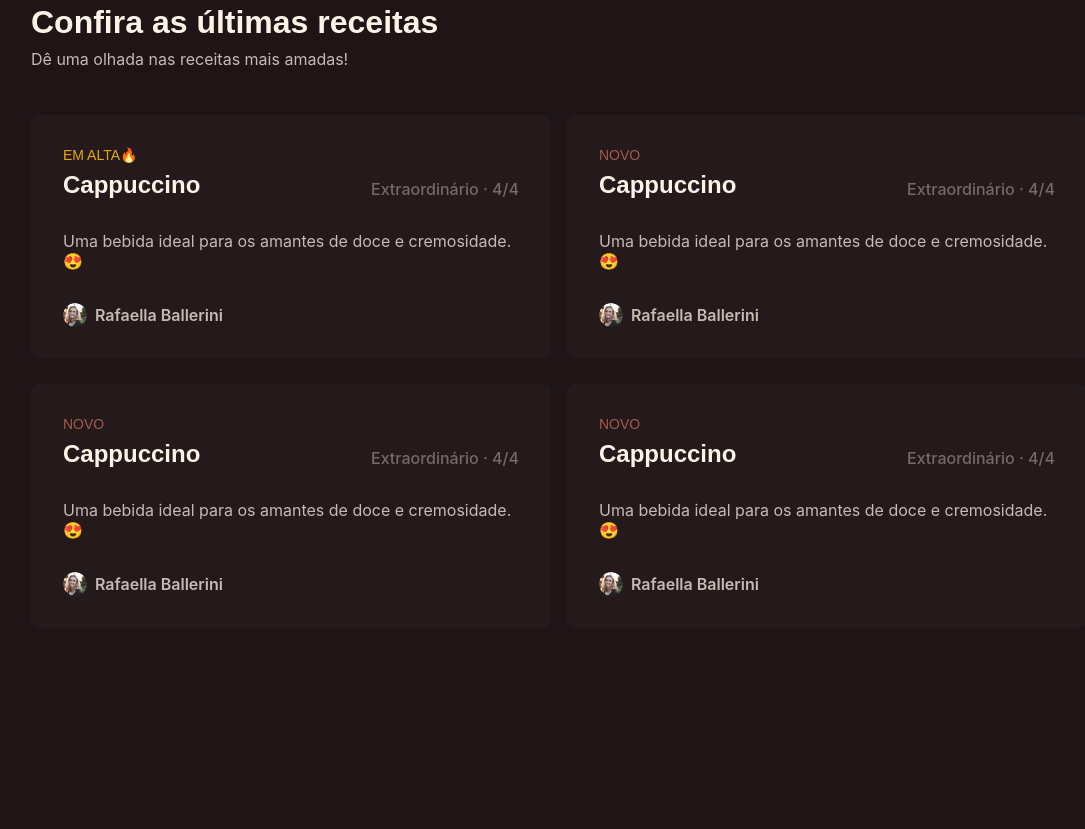
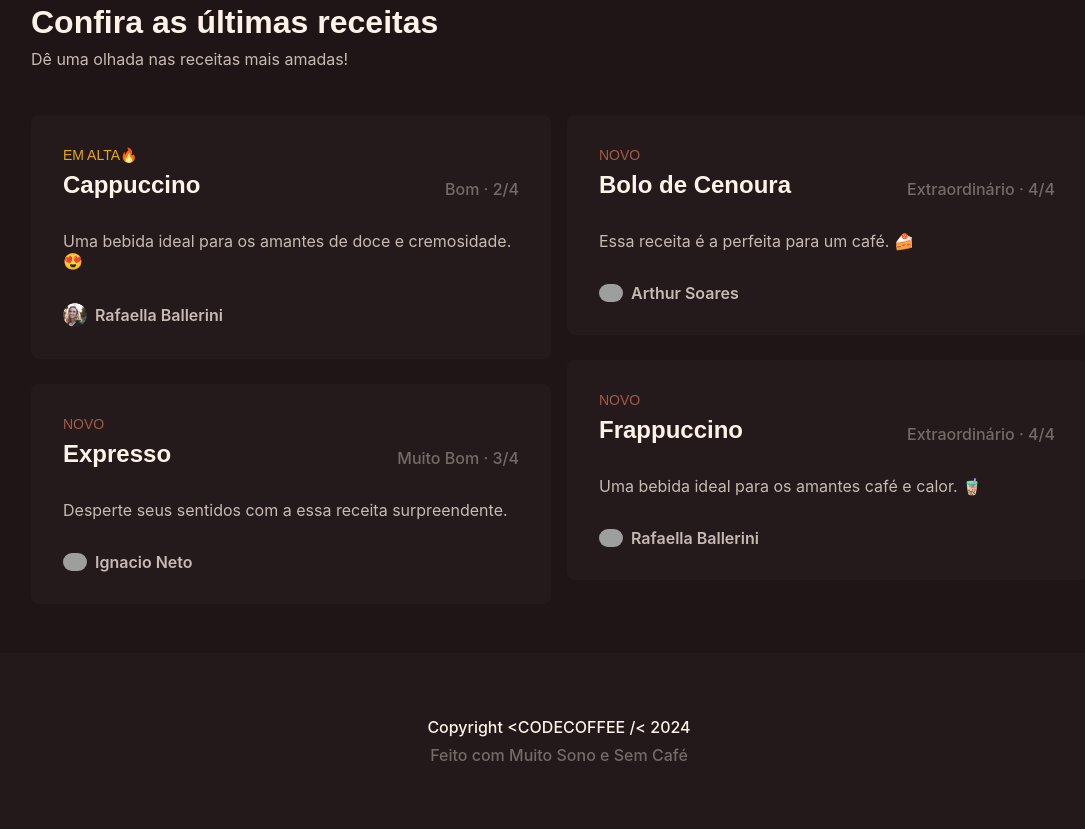
Before and after one commit to mitsuTanak/BalleCoffe, a plain HTML site: page BalleCoffe (Alunos)/Códigos/index.html in a window 1280 px wide. Shown: the part 686-1515 px from the top of the page, without its empty margins (81-1166 px from the left). Before the commit the page ends 1375 px from the top, so only its background shows below. Drawn offline with Linux system fonts and the light colour scheme; grey boxes are pictures that could not be loaded.

Commit message:
caramba!!

```diff
--- a/BalleCoffe (Alunos)/Códigos/index.html
+++ b/BalleCoffe (Alunos)/Códigos/index.html
@@ -126,7 +126,7 @@
                                 <span class="news amarelo">Em Alta🔥</span>
                                 <h3 class="R-Nome">Cappuccino</h3>
                             </div>
-                            <p class="avaliacao">Extraordinário · 4/4</p>
+                            <p class="avaliacao">Bom · 2/4</p>
                         </header>
 
                         <h3 class="descricao">Uma bebida ideal para os amantes de doce e cremosidade. 😍</h3>
@@ -144,16 +144,16 @@
                         <header class="C-Header">
                             <div class="legend">
                                 <span class="news marrom">Novo</span>
-                                <h3 class="R-Nome">Cappuccino</h3>
+                                <h3 class="R-Nome">Expresso</h3>
                             </div>
-                            <p class="avaliacao">Extraordinário · 4/4</p>
+                            <p class="avaliacao">Muito Bom · 3/4</p>
                         </header>
 
-                        <h3 class="descricao">Uma bebida ideal para os amantes de doce e cremosidade. 😍</h3>
+                        <h3 class="descricao">Desperte seus sentidos com a essa receita surpreendente.</h3>
 
                         <div class="author">
-                            <img src="../assets/Avatar.png" alt="">
-                            <span class="name">Rafaella Ballerini</span>
+                            <img src="https://avatars.githubusercontent.com/u/96788434?v=4" alt="">
+                            <span class="name">Ignacio Neto</span>
                         </div>
                     </div>
 
@@ -164,16 +164,16 @@
                         <header class="C-Header">
                             <div class="legend">
                                 <span class="news marrom">Novo</span>
-                                <h3 class="R-Nome">Cappuccino</h3>
+                                <h3 class="R-Nome">Bolo de Cenoura</h3>
                             </div>
                             <p class="avaliacao">Extraordinário · 4/4</p>
                         </header>
 
-                        <h3 class="descricao">Uma bebida ideal para os amantes de doce e cremosidade. 😍</h3>
+                        <h3 class="descricao">Essa receita é a perfeita para um café. 🍰</h3>
 
                         <div class="author">
-                            <img src="../assets/Avatar.png" alt="">
-                            <span class="name">Rafaella Ballerini</span>
+                            <img src="https://avatars.githubusercontent.com/u/100302696?v=4" alt="">
+                            <span class="name">Arthur Soares</span>
                         </div>
                     </div>
 
@@ -184,15 +184,15 @@
                         <header class="C-Header">
                             <div class="legend">
                                 <span class="news marrom">Novo</span>
-                                <h3 class="R-Nome">Cappuccino</h3>
+                                <h3 class="R-Nome">Frappuccino</h3>
                             </div>
                             <p class="avaliacao">Extraordinário · 4/4</p>
                         </header>
 
-                        <h3 class="descricao">Uma bebida ideal para os amantes de doce e cremosidade. 😍</h3>
+                        <h3 class="descricao">Uma bebida ideal para os amantes café e calor. 🧋</h3>
 
                         <div class="author">
-                            <img src="../assets/Avatar.png" alt="">
+                            <img src="https://avatars.githubusercontent.com/u/130664643?v=4" alt="">
                             <span class="name">Rafaella Ballerini</span>
                         </div>
                     </div>
@@ -202,6 +202,10 @@
         </section>
     </main>
 
+    <footer>
+        <p class="footer-container">Copyright &lt;CODECOFFEE /&lt; 2024</p>
+        <p class="footer-content">Feito com Muito Sono e Sem Café</p>
+    </footer>
 
     <!-- ________________________________________________________ -->
     <!-- JS -->
--- a/BalleCoffe (Alunos)/Códigos/style.css
+++ b/BalleCoffe (Alunos)/Códigos/style.css
@@ -390,3 +390,41 @@ article{
     font-size: 1rem;
     font-weight: 600;
 }
+
+footer{
+    padding: 4rem;
+    gap: 0.5rem;
+
+    display: flex;
+    flex-direction: column;
+    align-items: center;
+
+    background: #23181A;
+}
+
+.footer-container{
+    font-family: 'Inter', sans-serif;
+    font-size: 1rem;
+    font-weight: 500;
+
+    color: #fff2e7;
+}
+
+.footer-content{
+    font-family: 'Inter', sans-serif;
+    font-size: 1rem;
+    font-weight: 500;
+
+    color: #756a67;
+}
+
+
+
+@media screen and (max-width: 768px) {
+
+    article{
+        display: flex;
+        flex-direction: column;
+        margin-bottom: 20px;
+    }
+}
```
Also changed, not shown: 1 other file.
